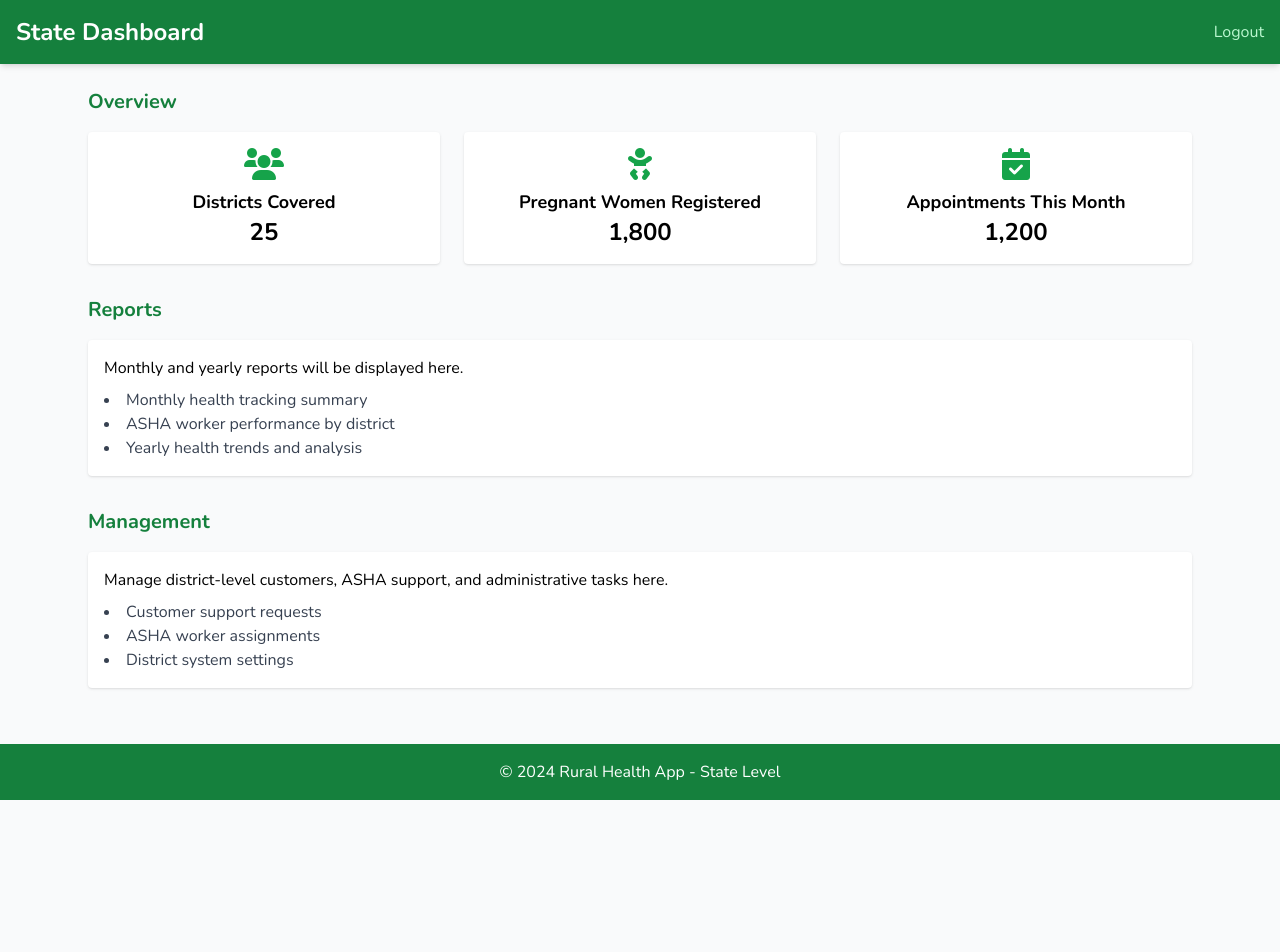
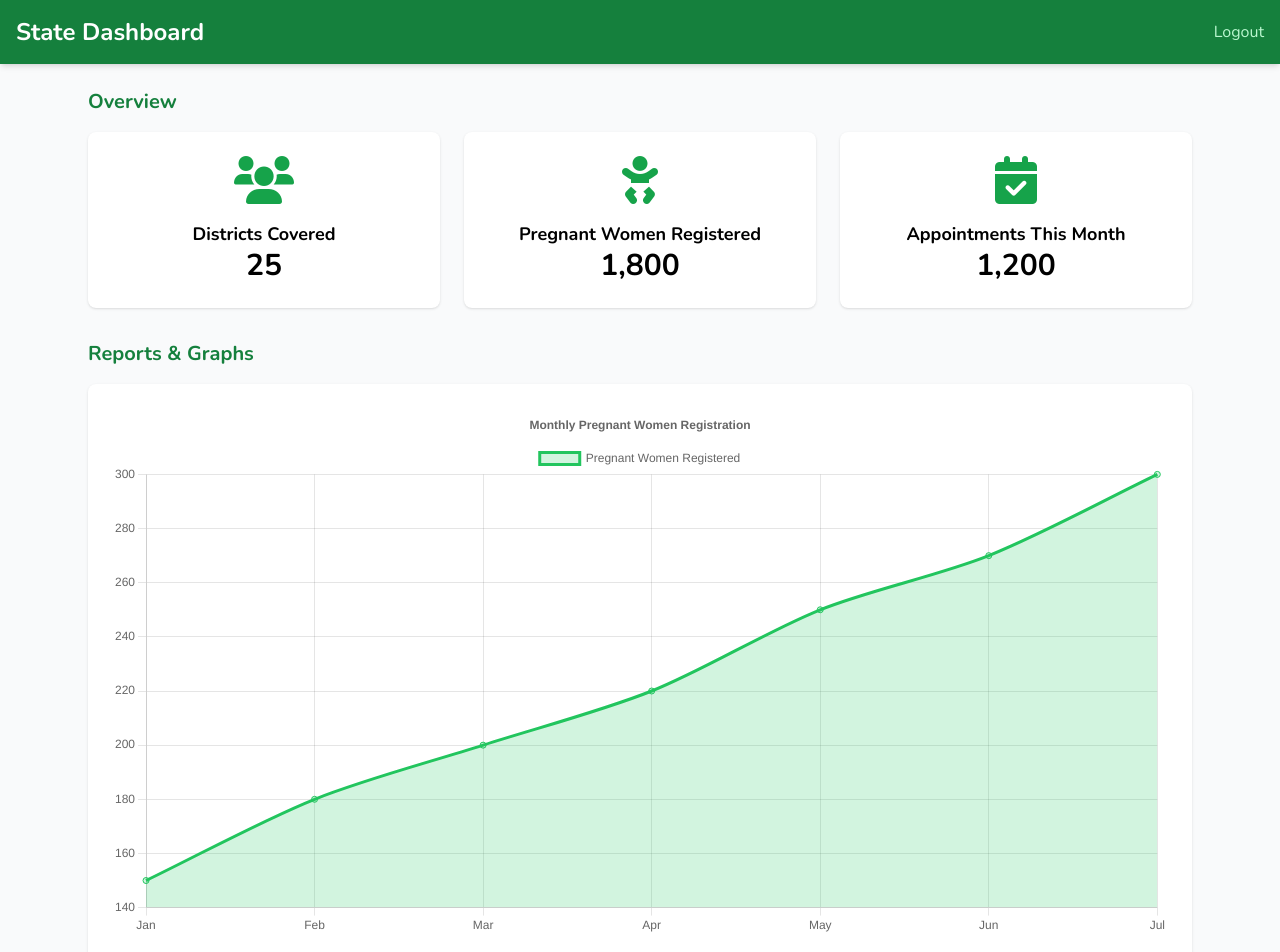
Before and after one commit to erpranjalmishra/blackboxai-1745734152604, a plain HTML site: page health-app/state-dashboard.html in a window 1280 px wide. Shown: the top 952 px of the page. Before the commit the page ends 800 px from the top, so only its background shows below. Drawn offline with nearby package versions, Linux system fonts and the light colour scheme.

Commit message:
Add health-app/state-dashboard.html 1745741670912

```diff
--- a/health-app/state-dashboard.html
+++ b/health-app/state-dashboard.html
@@ -7,6 +7,7 @@
   <link href="https://fonts.googleapis.com/css2?family=Nunito:wght@400;700&display=swap" rel="stylesheet" />
   <link rel="stylesheet" href="https://cdnjs.cloudflare.com/ajax/libs/font-awesome/6.0.0-beta3/css/all.min.css" />
   <script src="https://cdn.tailwindcss.com"></script>
+  <script src="https://cdn.jsdelivr.net/npm/chart.js"></script>
   <style>
     body {
       font-family: 'Nunito', sans-serif;
@@ -19,49 +20,60 @@
     <a href="admin-login.html" class="text-green-200 hover:text-white">Logout</a>
   </header>
 
-  <main class="flex-grow container mx-auto p-6 max-w-6xl">
-    <section class="mb-8">
+  <main class="flex-grow container mx-auto p-6 max-w-6xl space-y-8">
+    <section>
       <h2 class="text-xl font-semibold mb-4 text-green-700">Overview</h2>
       <div class="grid grid-cols-1 md:grid-cols-3 gap-6">
-        <div class="bg-white p-4 rounded shadow text-center">
-          <i class="fas fa-users fa-2x text-green-600 mb-2"></i>
+        <div class="bg-white p-6 rounded-lg shadow text-center transform hover:scale-105 transition duration-300">
+          <i class="fas fa-users fa-3x text-green-600 mb-4"></i>
           <p class="text-lg font-semibold">Districts Covered</p>
-          <p class="text-2xl font-bold">25</p>
+          <p class="text-3xl font-bold">25</p>
         </div>
-        <div class="bg-white p-4 rounded shadow text-center">
-          <i class="fas fa-baby fa-2x text-green-600 mb-2"></i>
+        <div class="bg-white p-6 rounded-lg shadow text-center transform hover:scale-105 transition duration-300">
+          <i class="fas fa-baby fa-3x text-green-600 mb-4"></i>
           <p class="text-lg font-semibold">Pregnant Women Registered</p>
-          <p class="text-2xl font-bold">1,800</p>
+          <p class="text-3xl font-bold">1,800</p>
         </div>
-        <div class="bg-white p-4 rounded shadow text-center">
-          <i class="fas fa-calendar-check fa-2x text-green-600 mb-2"></i>
+        <div class="bg-white p-6 rounded-lg shadow text-center transform hover:scale-105 transition duration-300">
+          <i class="fas fa-calendar-check fa-3x text-green-600 mb-4"></i>
           <p class="text-lg font-semibold">Appointments This Month</p>
-          <p class="text-2xl font-bold">1,200</p>
+          <p class="text-3xl font-bold">1,200</p>
         </div>
       </div>
     </section>
 
-    <section class="mb-8">
-      <h2 class="text-xl font-semibold mb-4 text-green-700">Reports</h2>
-      <div class="bg-white p-4 rounded shadow">
-        <p>Monthly and yearly reports will be displayed here.</p>
-        <ul class="list-disc list-inside mt-2 text-gray-700">
-          <li>Monthly health tracking summary</li>
-          <li>ASHA worker performance by district</li>
-          <li>Yearly health trends and analysis</li>
-        </ul>
+    <section>
+      <h2 class="text-xl font-semibold mb-4 text-green-700">Reports & Graphs</h2>
+      <div class="bg-white p-6 rounded-lg shadow space-y-6">
+        <canvas id="lineChart" class="w-full h-64"></canvas>
+        <canvas id="barChart" class="w-full h-64"></canvas>
+        <canvas id="pieChart" class="w-full h-64"></canvas>
       </div>
     </section>
 
     <section>
       <h2 class="text-xl font-semibold mb-4 text-green-700">Management</h2>
-      <div class="bg-white p-4 rounded shadow">
-        <p>Manage district-level customers, ASHA support, and administrative tasks here.</p>
-        <ul class="list-disc list-inside mt-2 text-gray-700">
-          <li>Customer support requests</li>
-          <li>ASHA worker assignments</li>
-          <li>District system settings</li>
-        </ul>
+      <div class="bg-white p-6 rounded-lg shadow space-y-4">
+        <div>
+          <h3 class="text-lg font-semibold mb-2">Customer Support Requests</h3>
+          <ul class="list-disc list-inside text-gray-700">
+            <li>Request #1234: Follow-up call needed</li>
+            <li>Request #1235: Appointment reschedule</li>
+            <li>Request #1236: Health data update</li>
+          </ul>
+        </div>
+        <div>
+          <h3 class="text-lg font-semibold mb-2">ASHA Worker Assignments</h3>
+          <ul class="list-disc list-inside text-gray-700">
+            <li>ASHA Worker #001: Village A</li>
+            <li>ASHA Worker #002: Village B</li>
+            <li>ASHA Worker #003: Village C</li>
+          </ul>
+        </div>
+        <div>
+          <h3 class="text-lg font-semibold mb-2">District System Settings</h3>
+          <p class="text-gray-700">Manage district-wide settings and configurations here.</p>
+        </div>
       </div>
     </section>
   </main>
@@ -69,5 +81,78 @@
   <footer class="bg-green-700 text-white p-4 text-center">
     &copy; 2024 Rural Health App - State Level
   </footer>
+
+  <script>
+    const lineCtx = document.getElementById('lineChart').getContext('2d');
+    const barCtx = document.getElementById('barChart').getContext('2d');
+    const pieCtx = document.getElementById('pieChart').getContext('2d');
+
+    const lineChart = new Chart(lineCtx, {
+      type: 'line',
+      data: {
+        labels: ['Jan', 'Feb', 'Mar', 'Apr', 'May', 'Jun', 'Jul'],
+        datasets: [{
+          label: 'Pregnant Women Registered',
+          data: [150, 180, 200, 220, 250, 270, 300],
+          borderColor: 'rgba(34,197,94,1)',
+          backgroundColor: 'rgba(34,197,94,0.2)',
+          fill: true,
+          tension: 0.3
+        }]
+      },
+      options: {
+        responsive: true,
+        plugins: {
+          legend: { position: 'top' },
+          title: { display: true, text: 'Monthly Pregnant Women Registration' }
+        }
+      }
+    });
+
+    const barChart = new Chart(barCtx, {
+      type: 'bar',
+      data: {
+        labels: ['District A', 'District B', 'District C', 'District D', 'District E'],
+        datasets: [{
+          label: 'ASHA Worker Visits',
+          data: [120, 140, 130, 160, 150],
+          backgroundColor: 'rgba(34,197,94,0.7)'
+        }]
+      },
+      options: {
+        responsive: true,
+        plugins: {
+          legend: { display: false },
+          title: { display: true, text: 'ASHA Worker Visits by District' }
+        },
+        scales: {
+          y: { beginAtZero: true }
+        }
+      }
+    });
+
+    const pieChart = new Chart(pieCtx, {
+      type: 'pie',
+      data: {
+        labels: ['Completed', 'Pending', 'Missed'],
+        datasets: [{
+          label: 'Appointments Status',
+          data: [100, 50, 10],
+          backgroundColor: [
+            'rgba(34,197,94,0.7)',
+            'rgba(251,191,36,0.7)',
+            'rgba(239,68,68,0.7)'
+          ]
+        }]
+      },
+      options: {
+        responsive: true,
+        plugins: {
+          legend: { position: 'right' },
+          title: { display: true, text: 'Appointment Status Distribution' }
+        }
+      }
+    });
+  </script>
 </body>
 </html>
```
